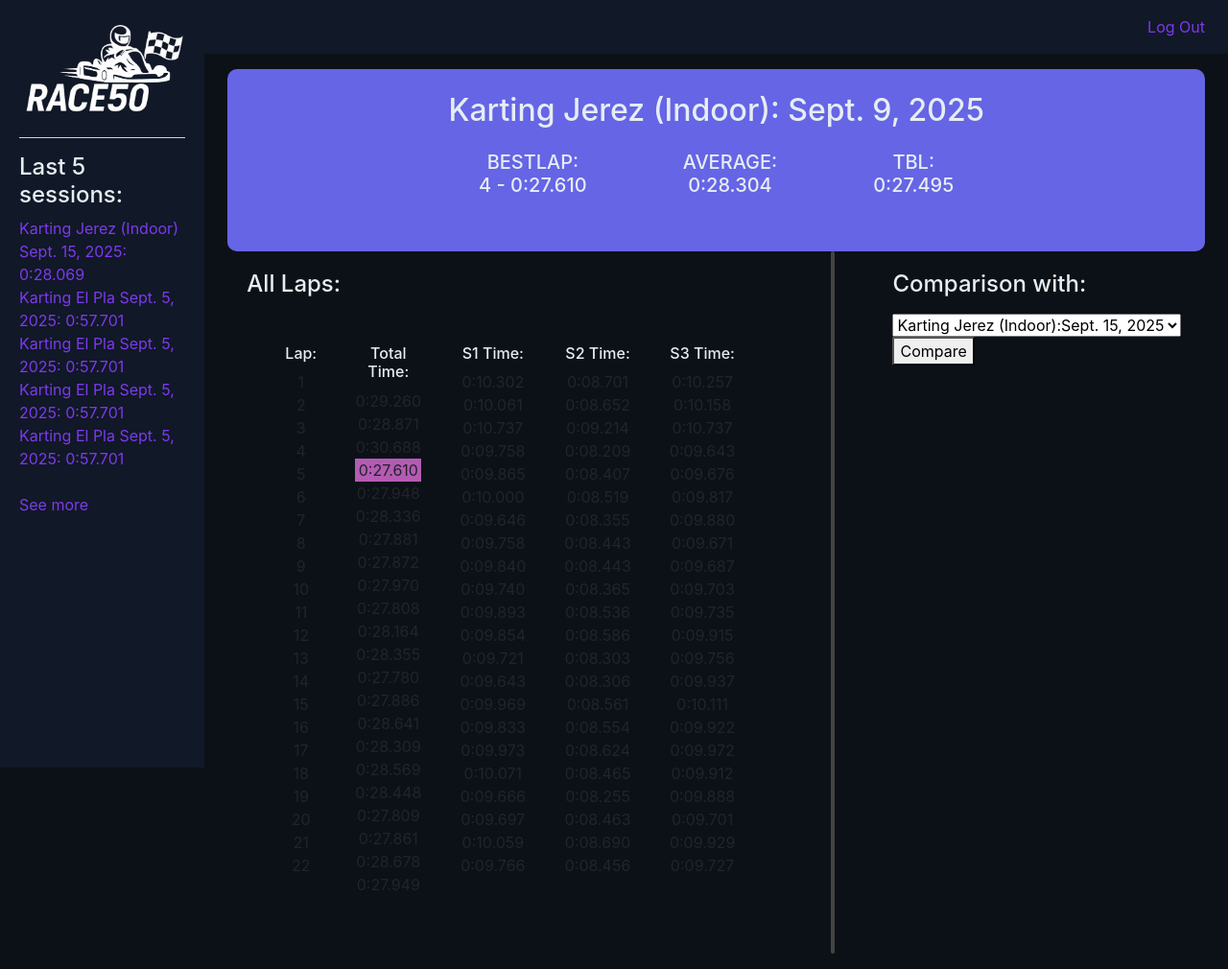
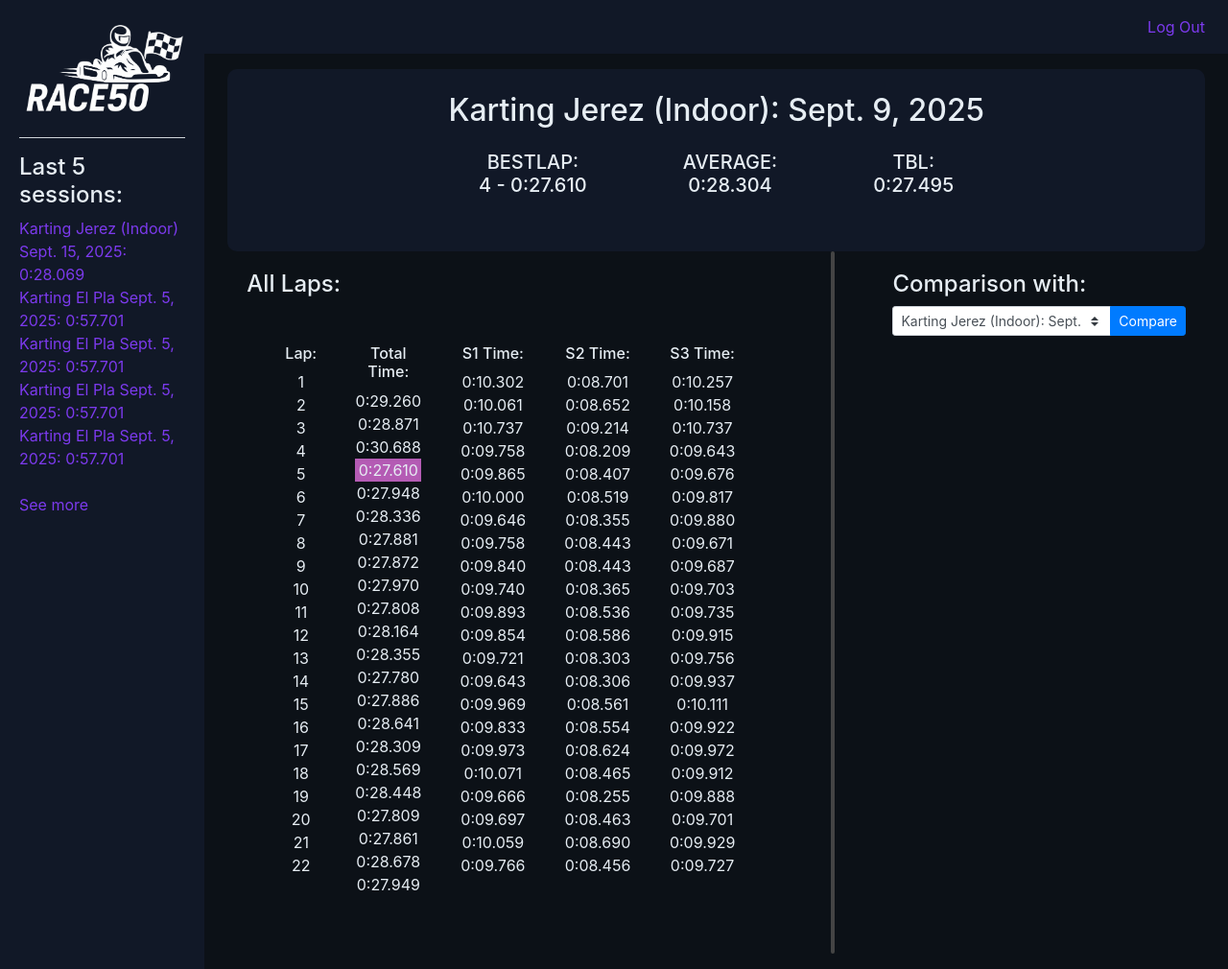
Before and after one commit to danielsaboridotorresia/Race50, a Django app: page /race50/session/2 in a window 1280 px wide. Shown: the whole page at 96% size. Run offline with Django 5.2, Linux system fonts and the light colour scheme; a user stored in the database is signed in; data comes from the database, SQL or seed files in the repository; some libraries are stand-ins or nearby versions.

Commit message:
style: session

```diff
--- a/race50/static/race50/css/session.css
+++ b/race50/static/race50/css/session.css
@@ -1,6 +1,5 @@
 /* Header of the session page */
 .header{
-    background-color: rgb(101, 101, 230);
     display: flex;
     flex-direction: column;
     align-items: center;
@@ -49,6 +48,7 @@
 .lap-s1,
 .lap-s2,
 .lap-s3 {
+    color: #E6EDF3;
     flex: 1;
     padding: 20px;
     text-align: center;
--- a/race50/static/race50/css/style.css
+++ b/race50/static/race50/css/style.css
@@ -32,7 +32,7 @@ a:hover {
 /* Sidebar on the left */
 .sidebar {
     background-color: #111827;
-    height: 100vh;
+    height: auto;
     padding: 20px;
 }
 
--- a/race50/templates/race50/session.html
+++ b/race50/templates/race50/session.html
@@ -73,15 +73,20 @@
         <div class="body-separation"></div>
         <div class="body-right">
             <div class="body-right-form">
-                <form action="{% url 'session' session.id %}" method="post">
-                {% csrf_token %}
-                    <label for="comparison"><h4>Comparison with:</h4></label>
-                    <select id="comparison" name="selectedOption">
-                        {% for posibility in posibilities %}
-                        <option value="{{ posibility.id }}">{{ posibility.track }}:{{ posibility.date }}</option>
-                        {% endfor %}
-                    </select>
-                    <button type="submit">Compare</button>
+                <form action="{% url 'session' session.id %}" method="post" class="mb-0">
+                    {% csrf_token %}
+                    <label for="comparison" class="mb-2"><h4 class="mb-0">Comparison with:</h4></label>
+                    <div class="input-group input-group-sm" style="max-width: 420px;">
+                            <select id="comparison" name="selectedOption" class="custom-select" required>
+                                {% for posibility in posibilities %}
+                                    <option value="{{ posibility.id }}">{{ posibility.track }}: {{ posibility.date }}</option>
+                                {% endfor %}
+                            </select>
+                        <div class="input-group-append">
+                            <button type="submit" class="btn btn-primary">Compare</button>
+                        </div>
+                    </div>
+
                 </form>
             </div>
             <div class="body-right-laps">
```
